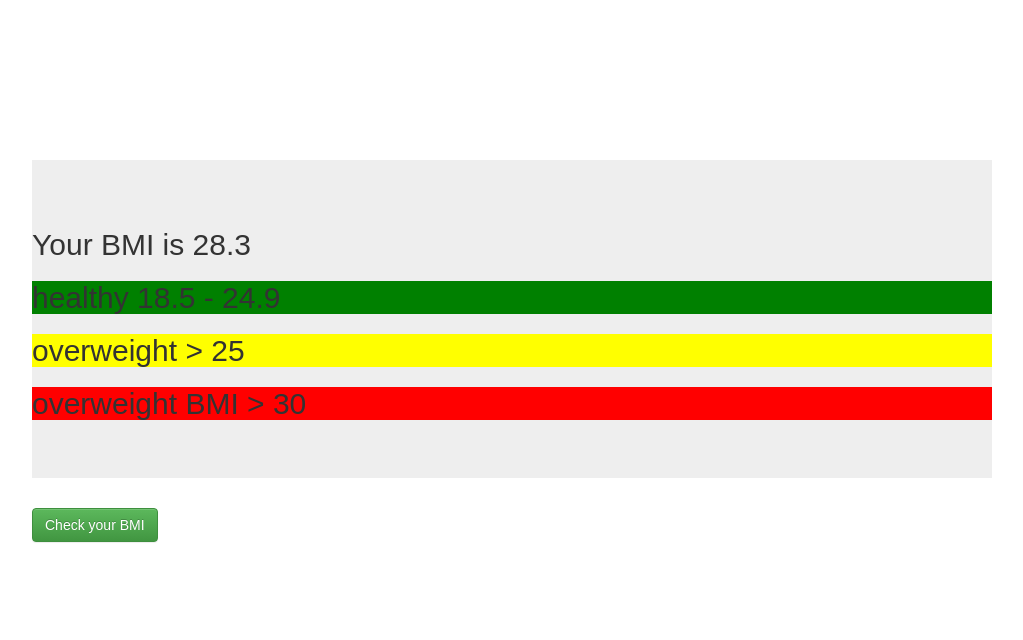
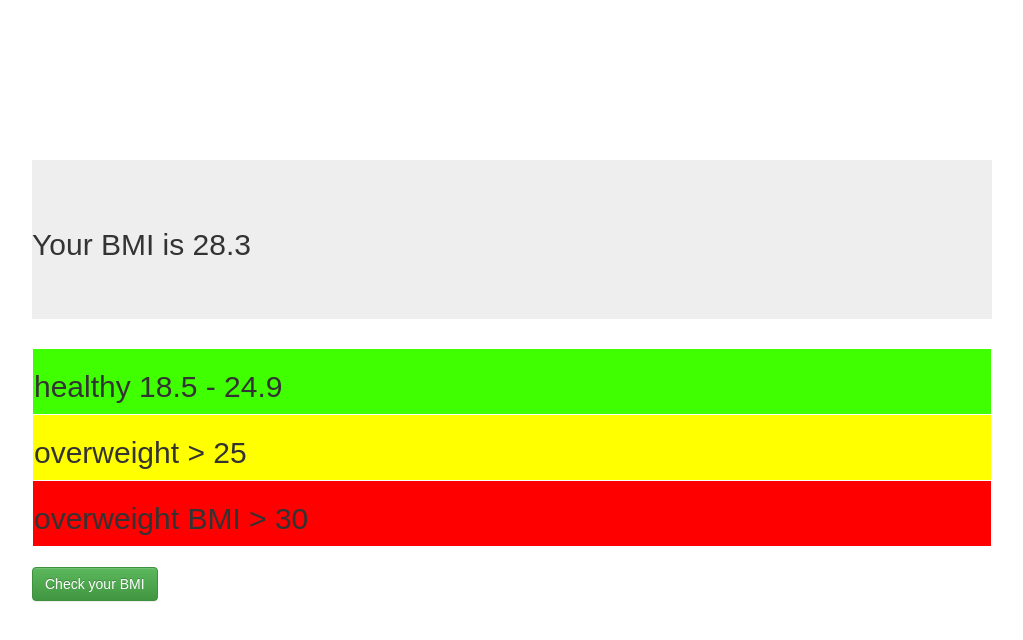
Before and after one commit to march-dave/sinai-cancer-hackathon, a React (Create React App) app: page /bmiReturn in a window 1280 px wide. Shown: the top 640 px of the page, without its empty margins (128-1151 px from the left). Built offline with nearby package versions, Linux system fonts and the light colour scheme.

Commit message:
spell check

```diff
--- a/src/BMIReturn.js
+++ b/src/BMIReturn.js
@@ -13,16 +13,17 @@ class BMIReturn extends Component {
             <div style={{margin: 80, padding: 80}}>
 
                 <Jumbotron>
-                    {/* <h2>Underweight BMI less than 18.5</h2> */}
                     <h2>Your BMI is 28.3</h2>
-
-                    <div style={{backgroundColor: 'green'}}><h2>healthy 18.5 - 24.9</h2></div>
-                    <div style={{backgroundColor: 'yellow'}}><h2>overweight > 25</h2></div>
-                    <div style={{backgroundColor: 'red'}}><h2>overweight BMI > 30</h2></div>
-
                 </Jumbotron>
 
-                <div style={{float: 'left', width: '50%'}}><Button bsStyle="success" onClick={this.ClickSubmit.bind(this)}>Check your BMI</Button>
+                <div style={{margin:1, padding:1, backgroundColor: '#40ff00'}}><h2>healthy 18.5 - 24.9</h2></div>
+                    <div style={{margin:1, padding:1, backgroundColor: '#ffff00'}}><h2>overweight > 25</h2></div>
+                    <div style={{margin:1, padding:1, backgroundColor: '#ff0000'}}><h2>overweight BMI > 30</h2></div>
+
+                <br />
+
+                <div style={{float: 'left', width: '50%'}}>
+                <Button bsStyle="success" onClick={this.ClickSubmit.bind(this)}>Check your BMI</Button>
                 </div>
 
             </div>
--- a/src/Didyouknow.js
+++ b/src/Didyouknow.js
@@ -34,8 +34,6 @@ class Didyouknow extends Component {
                 </div>
                 </Jumbotron>
 
-                {/* <ReactPlayer url='https://www.youtube.com/watch?v=VC3hkufv8rU' playing /> */}
-
                 <br />
 
                 <div style={{float: 'left', width: '50%'}}><Button bsStyle="success" onClick={this.ClickSubmit.bind(this)}>Check your weight</Button>
--- a/src/Disclaimer.js
+++ b/src/Disclaimer.js
@@ -15,7 +15,7 @@ class Disclaimer extends Component {
 
                 <Jumbotron>
                     <p style={{margin: 20, padding: 5}} >
-                        Disclaimer: This i san educational tool and does not constitute medical advice.
+                        Disclaimer: This is an educational tool and does not constitute medical advice.
                     </p>
                     <Image src="./thumbnail.png" rounded />
                 </Jumbotron>
```
